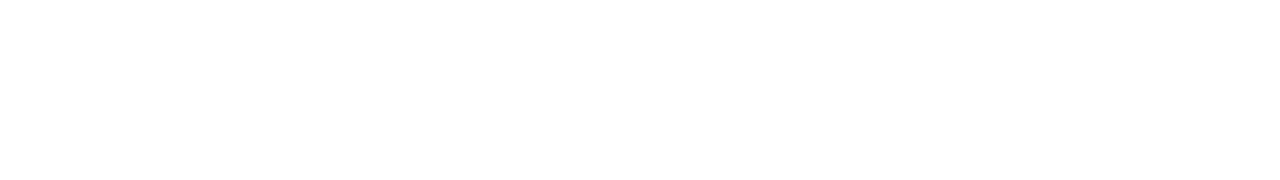
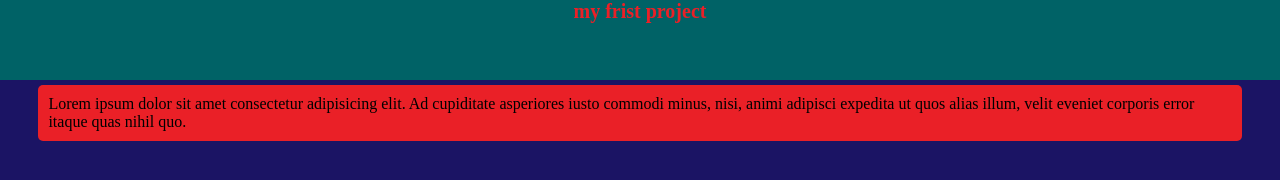
Before and after one commit to farukalways/first-project, a plain HTML site: page index.html in a window 1280 px wide. Drawn offline with Linux system fonts and the light colour scheme.

Commit message:
added new css

```diff
--- a/index.html
+++ b/index.html
@@ -4,8 +4,13 @@
   <meta charset="UTF-8">
   <meta name="viewport" content="width=device-width, initial-scale=1.0">
   <title>My first project</title>
+  <link rel="stylesheet" href="style.css">
 </head>
 <body>
+  <header>
+    <h1>my frist project</h1>
+     <div>Lorem ipsum dolor sit amet consectetur adipisicing elit. Ad cupiditate asperiores iusto commodi minus, nisi, animi adipisci expedita ut quos alias illum, velit eveniet corporis error itaque quas nihil quo.</div>
+  </header>
 
 </body>
 </html>
--- /dev/null
+++ b/style.css
@@ -0,0 +1,26 @@
+*{
+  margin: 0;
+  padding: 0;
+  box-sizing: border-box;
+}
+body{
+  background-color: #1B1464;
+}
+h1{
+  width: 100%;
+  height: 10vh;
+  font-size: 20px;
+  font-weight: bold;
+  padding: 10px auto;
+  background-color: #006266;
+  color: #EA2027;
+  text-align: center;
+}
+div{
+  background-color: #EA2027;
+  width: 94%;
+  margin: 5px auto;
+  padding: 10px;
+  border-radius: 5px;
+
+}
```
